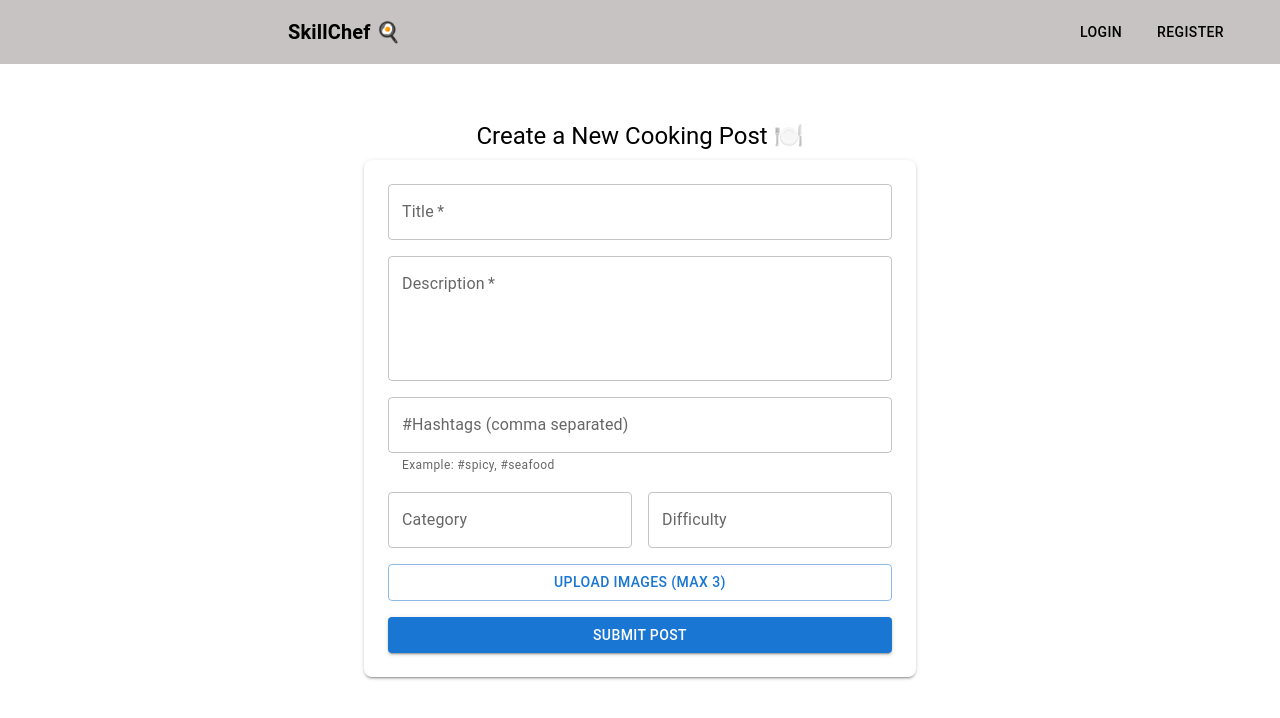
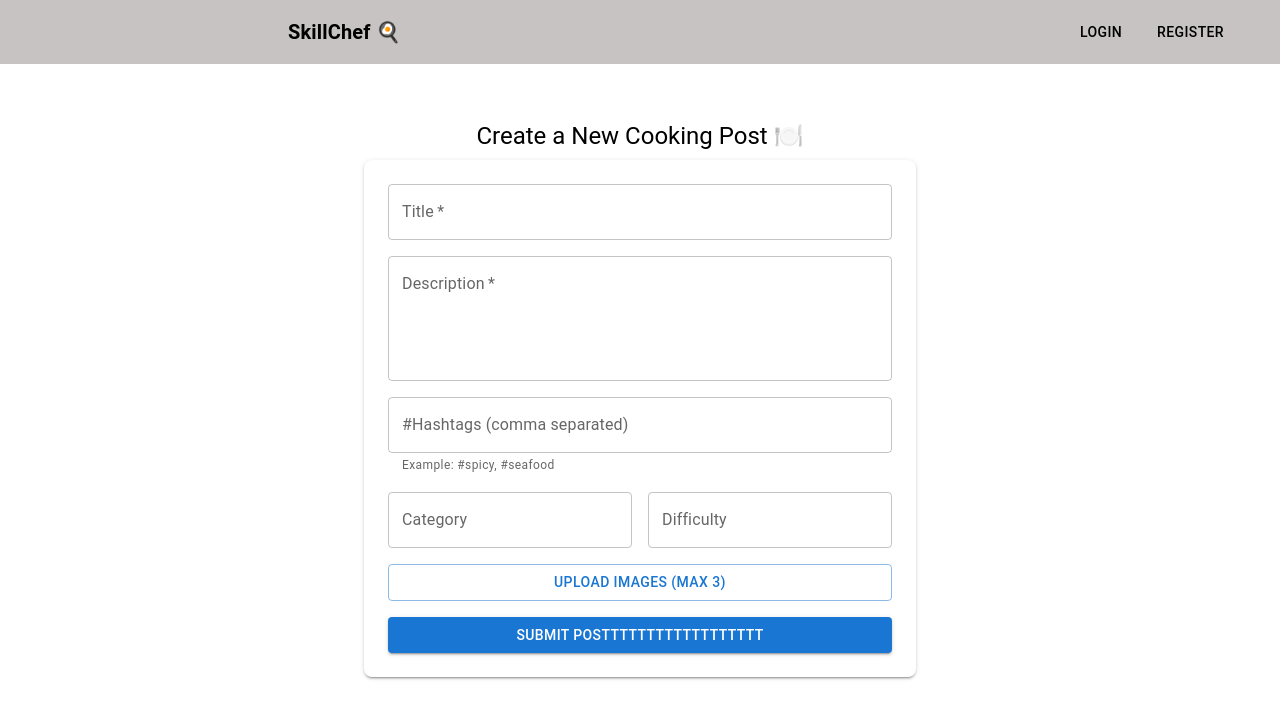
Before and after one commit to hashan991/skillshef-Cooking-Learning-socialmedia-platforme, a React (Create React App) app in the folder skillchef-frontend/: page /create in a window 1280 px wide. Shown: the top 718 px of the page. Built offline with nearby package versions, Linux system fonts and the light colour scheme.

Commit message:
1 hashan

```diff
--- a/skillchef-frontend/src/components/hashan/PostForm.js
+++ b/skillchef-frontend/src/components/hashan/PostForm.js
@@ -208,7 +208,7 @@ function PostForm() {
         )}
 
         <Button type="submit" variant="contained" color="primary">
-          Submit Post
+          Submit Postttttttttttttttttt
         </Button>
       </Box>
 
```
